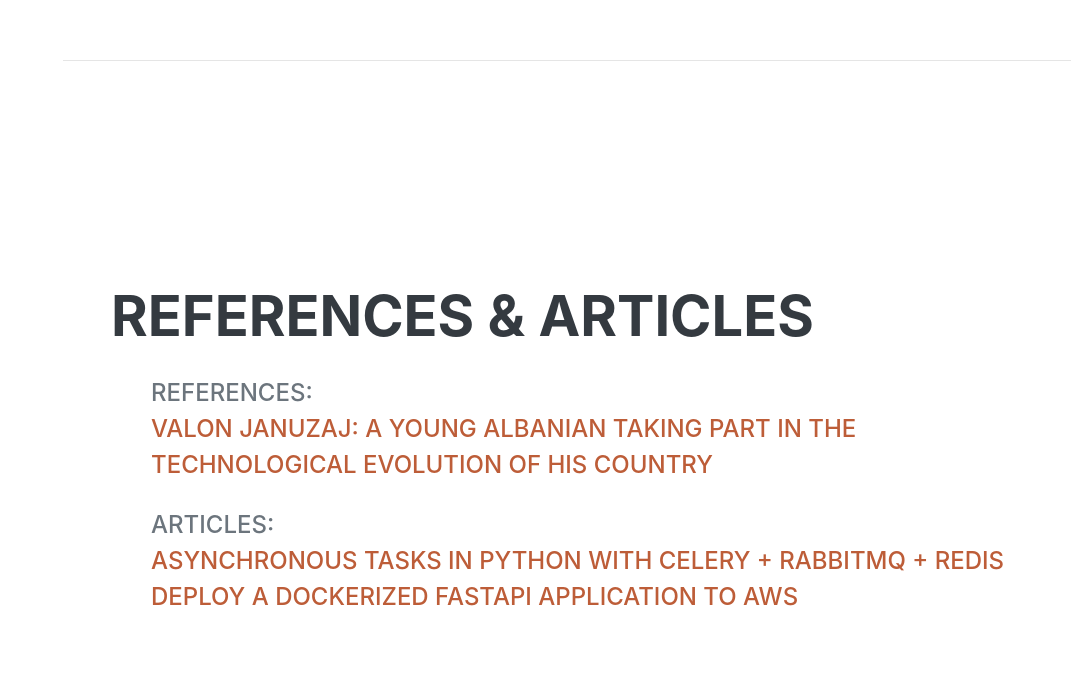
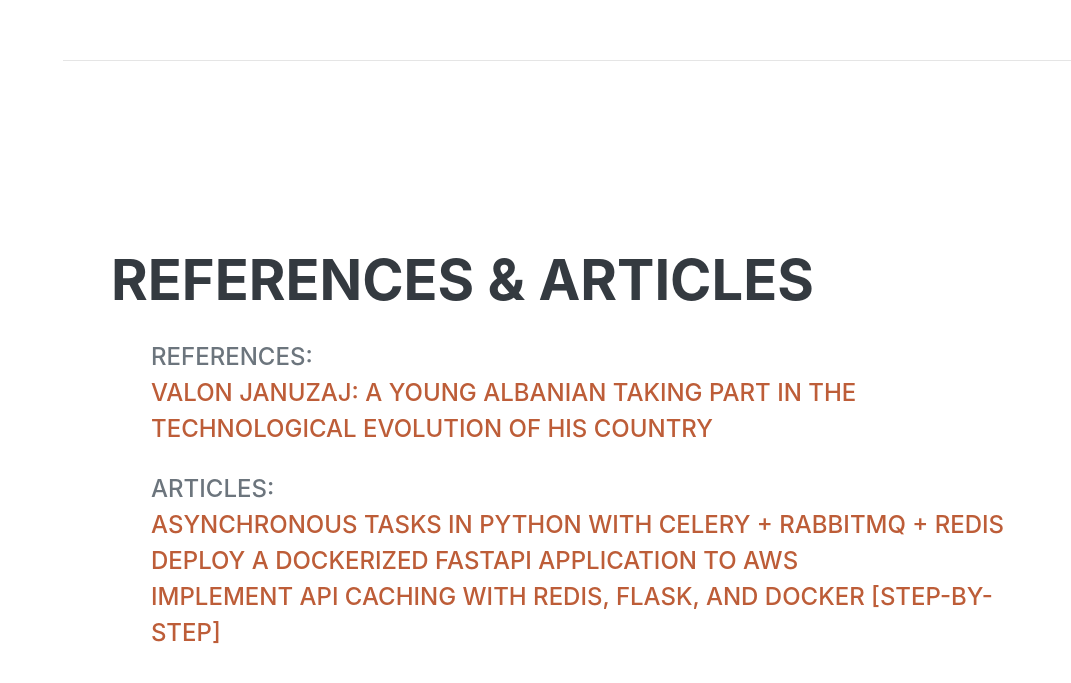
Before and after one commit to vjanz/vjanz.github.io, a plain HTML site: page index.html in a window 1280 px wide. Shown: the part 4884-5567 px from the top of the page, without its empty margins (209-1280 px from the left). Drawn offline with nearby package versions, Linux system fonts and the light colour scheme; a web font is replaced by a local one.

Commit message:
Update index.html

```diff
--- a/index.html
+++ b/index.html
@@ -209,6 +209,8 @@
                     </a> </br>
                     <a href="https://levelup.gitconnected.com/deploy-a-dockerized-fastapi-application-to-aws-cc757830ba1b">Deploy a dockerized FastAPI application to AWS
                     </a> </br>
+                    <a href="https://levelup.gitconnected.com/implement-api-caching-with-redis-flask-and-docker-step-by-step-9139636cef24">Implement API Caching with Redis, Flask, and Docker [Step-By-Step]
+                    </a> </br>
                     </ul>
                 </div>
             </section>
```
